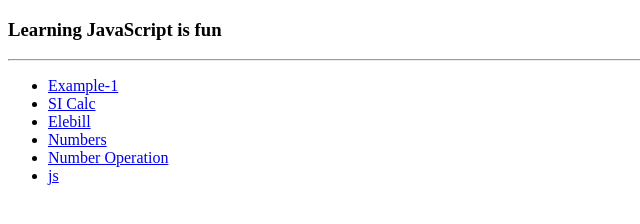
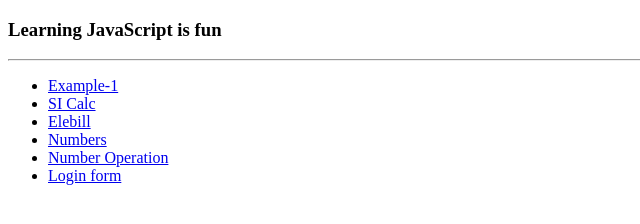
Before and after one commit to miteuser12/JavaScript, a plain HTML site: page index.html in a window 1280 px wide. Shown: the full height of the page, 0-640 px from the left. Drawn offline with Linux system fonts and the light colour scheme.

Commit message:
javascript

```diff
--- a/index.html
+++ b/index.html
@@ -12,7 +12,7 @@
     <li><a href="3.html">Elebill</a></li>
     <li><a href="4.html">Numbers</a></li>
     <li><a href="5.html">Number Operation</a></li>
-    <li><a href="6.html">js</a></li>
+    <li><a href="6.html">Login form</a></li>
     </ul>
 
 
```
